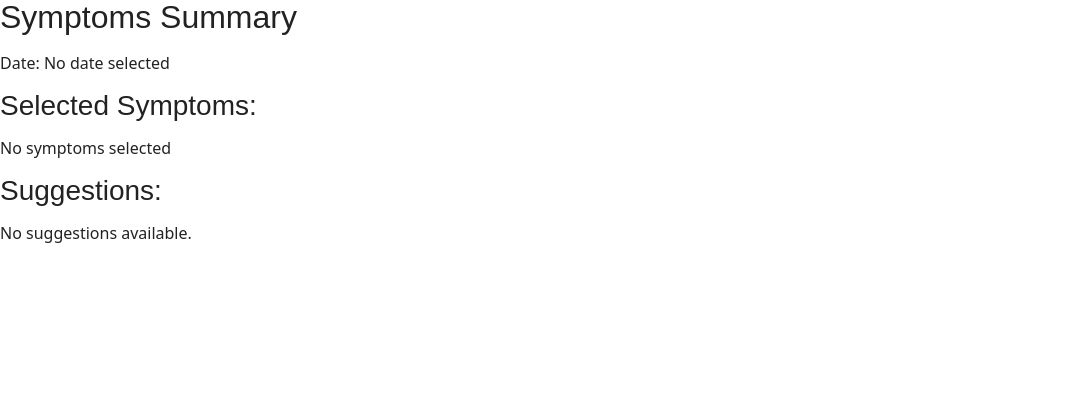
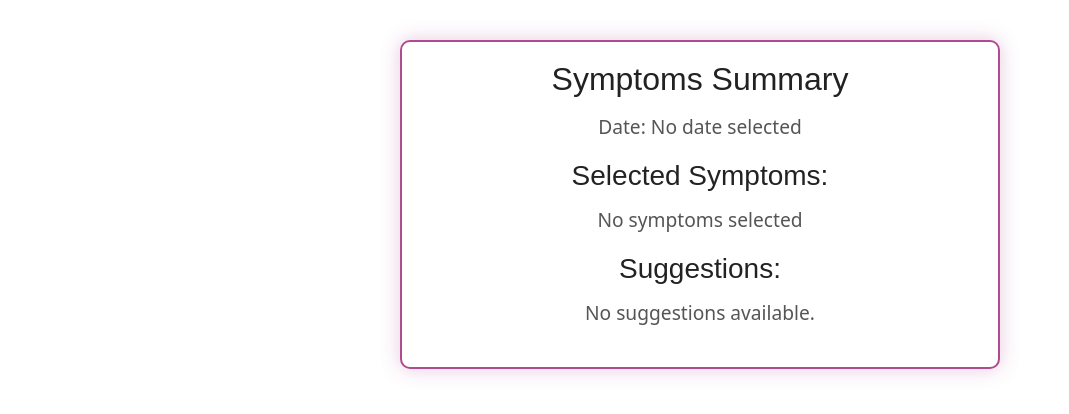
Before and after one commit to ayushmakafle/EaseFloww, a React (Create React App) app in the folder frontend/: page /symptoms-summary in a window 1280 px wide. Shown: the top 414 px of the page, without its empty margins (0-1069 px from the left). Built offline with nearby package versions, Linux system fonts and the light colour scheme; a web font is replaced by a local one.

Commit message:
symptomspage

```diff
--- /dev/null
+++ b/frontend/src/components/SymptomsSummary.css
@@ -0,0 +1,79 @@
+/* SymptomsSummary.css */
+
+.symptoms-summary-container {
+  max-width: 600px;
+  margin: 40px 0 40px 400px;
+  padding: 20px;
+  border: 2px solid #af4c90; /* Border color changed to green */
+  border-radius: 10px;
+  box-shadow: 0 0 20px rgba(175, 76, 155, 0.3); /* Updated box-shadow with a green tint */
+  background-color: #fff;
+  text-align: center;
+  animation: fadeIn 0.5s ease-in-out;
+  transition: transform 0.3s ease-in-out;
+}
+
+.symptoms-summary-container:hover {
+  transform: scale(1.05);
+  box-shadow: 0 0 30px rgba(76, 175, 80, 0.5); /* Enhanced shadow on hover */
+}
+
+@keyframes fadeIn {
+  from {
+    opacity: 0;
+    transform: translateY(-20px);
+  }
+  to {
+    opacity: 1;
+    transform: translateY(0);
+  }
+}
+
+h2 {
+  color: #4CAF50; /* Green color for the header */
+  font-size: 2rem; /* Larger font size for the header */
+  margin-bottom: 15px;
+}
+
+p {
+  color: #555;
+  font-size: 1.2rem; /* Slightly larger font size for paragraphs */
+}
+
+ul {
+  list-style-type: none;
+  padding: 0;
+}
+
+li {
+  color: #4CAF50;
+  font-weight: bold;
+  font-size: 1.1rem; /* Adjusted font size for list items */
+  margin-bottom: 8px; /* Added spacing between list items */
+}
+
+h3 {
+  color: #4CAF50;
+  font-size: 1.5rem; /* Adjusted font size for subheadings */
+  margin-top: 20px; /* Increased top margin for subheadings */
+}
+
+/* Additional animations */
+.symptoms-summary-container img {
+  width: 100px;
+  height: 100px;
+  margin-top: 15px;
+  border-radius: 50%;
+  animation: rotate 2s infinite linear;
+}
+
+@keyframes rotate {
+  from {
+    transform: rotate(0deg);
+  }
+  to {
+    transform: rotate(360deg);
+  }
+}
+
+/* Additional styling can be added based on your preferences */
--- a/frontend/src/components/SymptomsSummary.jsx
+++ b/frontend/src/components/SymptomsSummary.jsx
@@ -1,6 +1,7 @@
 // SymptomsSummary.jsx
 
 import React from 'react';
+import './SymptomsSummary.css'; // Import the CSS file
 
 const SymptomsSummary = ({ selectedSymptoms, selectedDate }) => {
   const dateToDisplay = selectedDate ? selectedDate.toDateString() : 'No date selected';
@@ -8,7 +9,7 @@ const SymptomsSummary = ({ selectedSymptoms, selectedDate }) => {
   const suggestions = getSymptomSuggestions(selectedSymptoms);
 
   return (
-    <div>
+    <div className="symptoms-summary-container"> {/* Add the container class */}
       <h2>Symptoms Summary</h2>
       <p>Date: {dateToDisplay}</p>
       <h3>Selected Symptoms:</h3>
--- a/frontend/src/screens/EcomHomeScreen.jsx
+++ b/frontend/src/screens/EcomHomeScreen.jsx
@@ -5,7 +5,7 @@ import { Prices } from '../components/Prices';
 import { useNavigate } from 'react-router-dom';
 import MainNavbar from '../components/Navbar';
 import EcomHeader from '../components/EcomHeader';
-import Footer from '../components/Footer';
+import Footer from '../components/footer';
 import '../styles/MainNavbar.css';
 import styles from './../styles/styles';
 import { useCart } from '../context/cart';
--- a/frontend/src/screens/HomepageScreen.jsx
+++ b/frontend/src/screens/HomepageScreen.jsx
@@ -5,7 +5,7 @@ import { useNavigate } from 'react-router-dom';
 import Calendar from 'react-calendar';
 import './HomepageScreen.css';
 import MainNavbar from '../components/Navbar';
-import Footer from '../components/Footer';
+import Footer from '../components/footer';
 //import { useAuth } from '../context/auth';
 
 const HomepageScreen = () => {
--- a/frontend/src/screens/LandingPage.jsx
+++ b/frontend/src/screens/LandingPage.jsx
@@ -2,7 +2,7 @@ import React from 'react';
 import { Navbar, Nav, NavDropdown } from 'react-bootstrap';
 import { Link, useNavigate } from 'react-router-dom';
 import MainNavbar from './../components/Navbar';
-import Footer from '../components/Footer';
+import Footer from '../components/footer';
 import '../styles/MainNavbar.css';
 
 const LandingPage = () => {
--- a/frontend/src/screens/LogSymptoms.jsx
+++ b/frontend/src/screens/LogSymptoms.jsx
@@ -13,7 +13,7 @@ import sexIcon from '../icons/sexIcon.png';
 import painIcon from '../icons/painIcon.png';
 
 const LogSymptoms = () => {
-  const [selectedSubSymptoms, setSelectedSubSymptoms] = useState([]); // Add this line
+  const [selectedSubSymptoms, setSelectedSubSymptoms] = useState([]);
   const [selectedDate, setSelectedDate] = useState(new Date());
   const navigate = useNavigate();
 
@@ -29,7 +29,6 @@ const LogSymptoms = () => {
   };
 
   const handleSubmit = () => {
-    // Logic to handle submitting selected symptoms
     console.log('Selected Symptoms:', selectedSubSymptoms);
     // Redirect to a different page after submission
     navigate('/symptoms-summary', {
@@ -66,7 +65,7 @@ const LogSymptoms = () => {
   return (
     <div>
       <div className="home-pagee">
-        <div className="log-symptoms-container">
+  <div className="log-symptoms-container">
           <h2>Select Symptoms</h2>
           <div className="category-grid">
             {categoryOptions.map((category, index) => (
```
Also changed, not shown: 1 other file (tests, documents, lock files or other folders).
